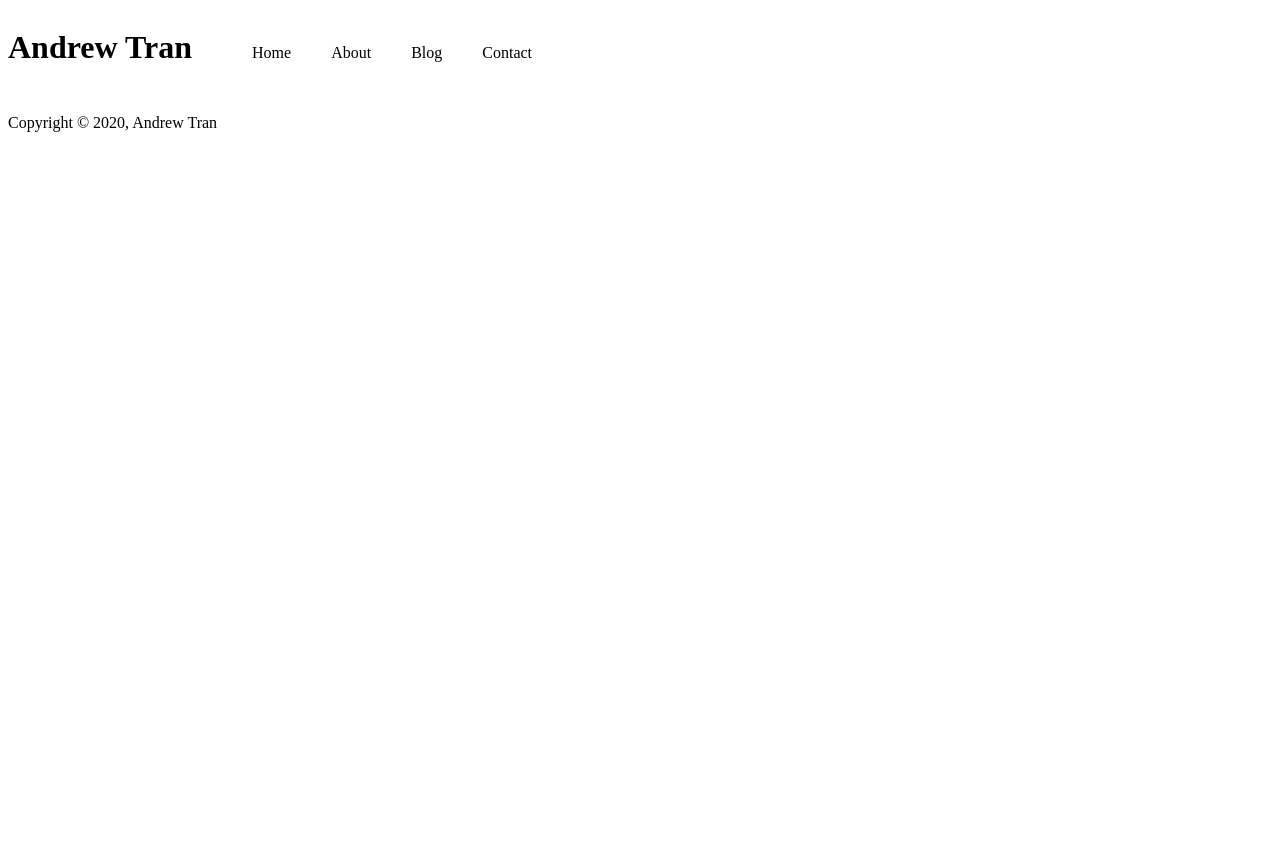
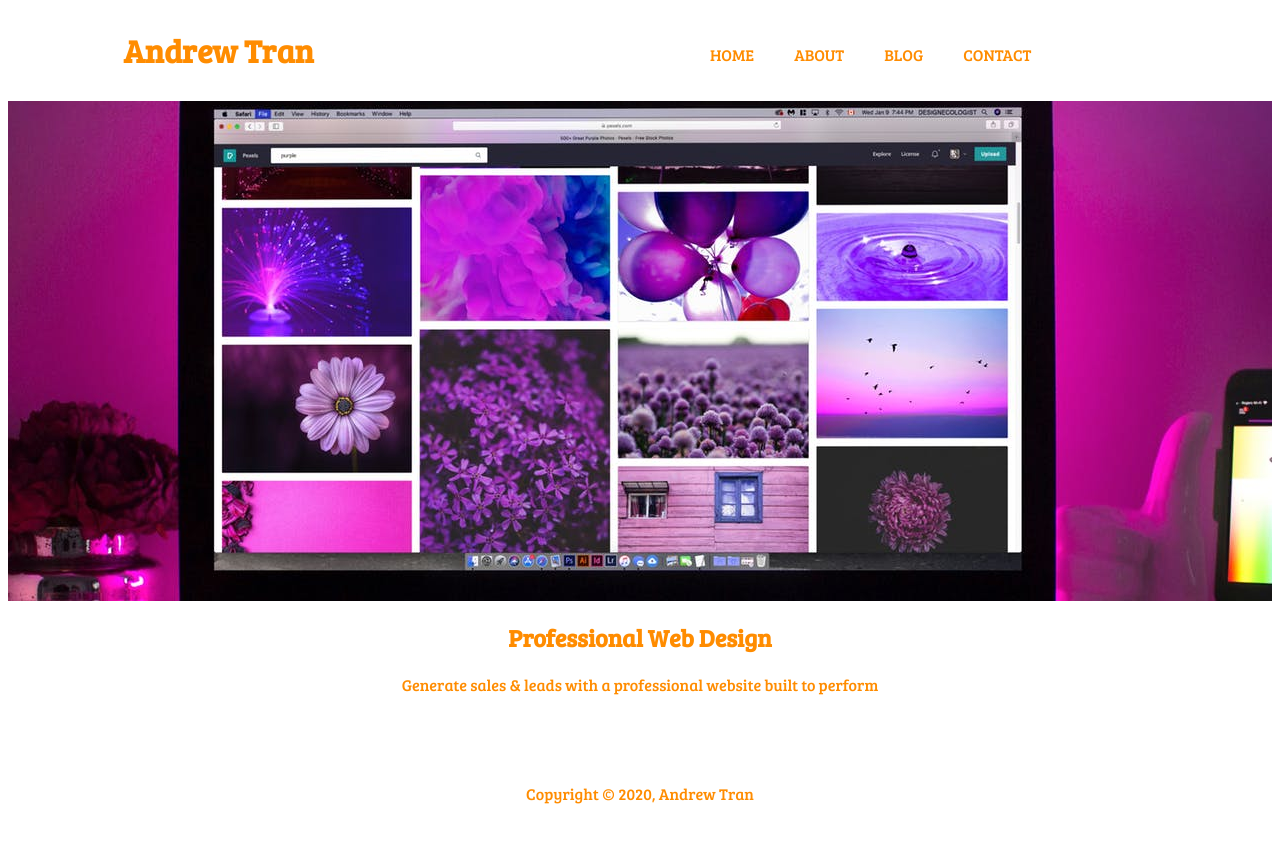
Before and after one commit to andrewtrandev/PortfolioV2, a plain HTML site: page index.html in a window 1280 px wide. Before the commit the page ends 800 px from the top, so only its background shows below. Drawn offline with Linux system fonts and the light colour scheme.

Commit message:
basic homepage with image, vaporware colours?

```diff
--- a/index.html
+++ b/index.html
@@ -12,18 +12,26 @@
 <body>
 
     <header>
-        <div class="name">
-        <h1>Andrew Tran</h1>
-            </div>
+        <div id="name">
+            <h1><a href="index.html">Andrew Tran</a></h1>
+        </div>
         <nav>
             <ul>
-                <li><a href="index.html"></a>Home</li>
-                <li><a href="about.html"></a>About</li>
-                <li><a href="blog.html"></a>Blog</li>
-                <li><a href="contact.html"></a>Contact</li>
+                <li><a href="index.html">HOME</a></li>
+                <li><a href="about.html">ABOUT</a></li>
+                <li><a href="blog.html">BLOG</a></li>
+                <li><a href="contact.html">CONTACT</a></li>
             </ul>
         </nav>
     </header>
+
+    <section id="mainpic">
+    </section>
+
+    <div class="main">
+        <h2>Professional Web Design</h2>
+        <p>Generate sales & leads with a professional website built to perform</p>
+    </div>
 
 
 <footer>
--- a/style.css
+++ b/style.css
@@ -1,22 +1,88 @@
+
+@import url('https://fonts.googleapis.com/css?family=Bree+Serif&display=swap');
+
+body{
+    font-family: 'Bree Serif', serif;
+    font-weight:200; /*400 is standard*/
+    color: darkorange;
+}
 
 
+/*header*/
 
 header{
     display:flex;
+    flex-wrap:wrap;
+}
+
+header div{
+    display:flex;
+    flex:1;
+}
+
+#name{
+    /*defining the space header name takes up in relation to nav */
+    justify-content: center;
 
 }
 
+#name h1 a{
+    text-decoration: none;
+    color:darkorange;
+}
+
+#mainpic{
+    min-height: 500px;
+    background:url('/img/mainpic2.jpeg') no-repeat
+    -300px -300px  ; /*positioning of element so it looks better*/
+    background-size:auto;
+
+}
 
 /* Navigation Bar */
+
+nav{
+    flex:2; /*splitting navbar in half with header name*/
+}
 
 nav ul{
     display:flex;
     flex-direction: row;
     list-style-type: none;
+    justify-content: center;
+}
+
+nav ul li{
+    padding:20px;
 
 }
 
-nav ul li{
+nav ul li a{
     text-decoration: none;
-    padding:20px;
+    color:darkorange;
 }
+
+nav a:hover{
+    color:#e70e06;
+}
+
+
+/* Main */
+
+.main {
+    display:flex;
+    flex-direction: column;
+    align-items: center;
+}
+
+.main p{
+    width:80%;
+    text-align:center;
+    margin:0;
+}
+
+footer{
+    margin-top:3rem;
+    padding:1.5rem;
+    text-align: center;
+}
```
Also changed, not shown: img/mainpic.jpg (added), img/mainpic2.jpeg (added).
